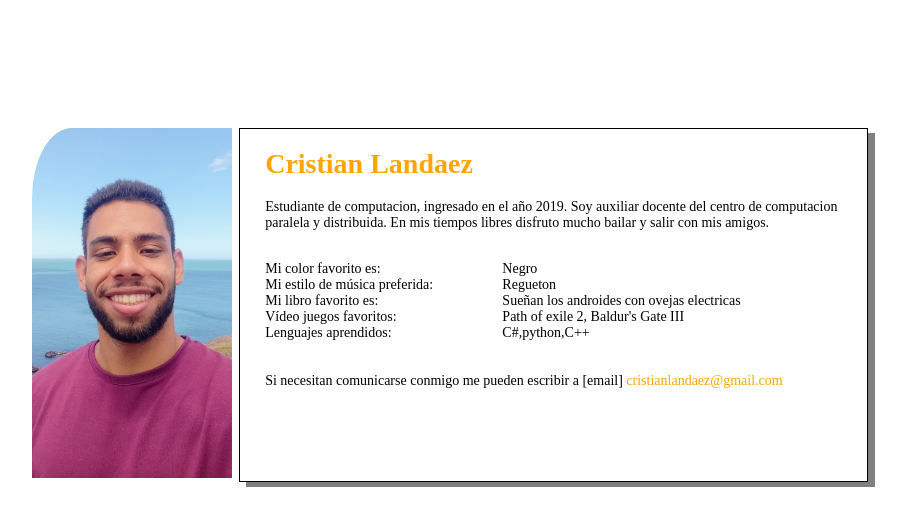
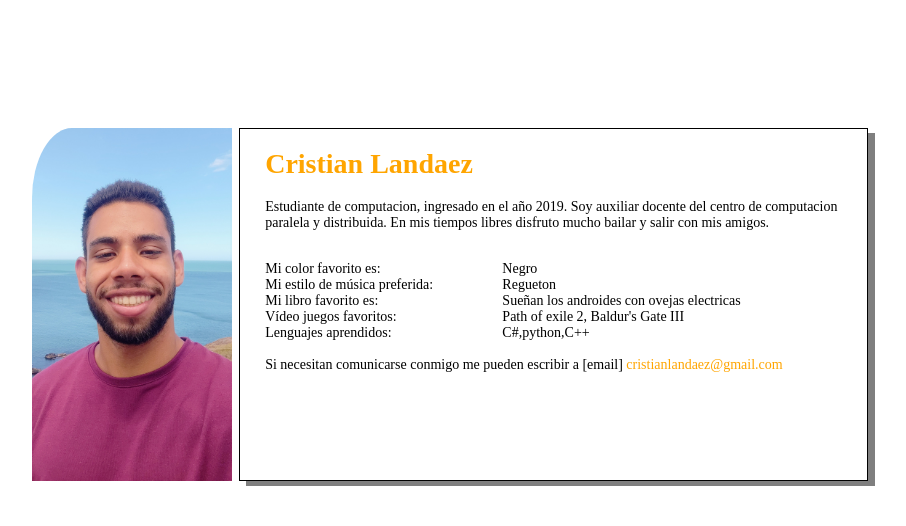
Before and after one commit to caraplana1/ATI-Laboratorio1, a plain HTML site: page perfil.html in a window 1280 px wide. Shown: the whole page, without its empty margins (190-1096 px from the left). Drawn offline with Linux system fonts and the light colour scheme.

Commit message:
cambio de estilos

```diff
--- a/css/style.css
+++ b/css/style.css
@@ -107,7 +107,7 @@ nav> ul> li> p{
 	display: flex;
 	justify-content: center;
 	flex-wrap: wrap;
-	padding: 10% 0%;
+	margin: 10% 0%;
 }
 
 .round-img {
@@ -201,6 +201,6 @@ a:focus{
 
 	.round-img{
 		width: 200px;
-		height: 350px;
+		height: 100%;
 	}
 }
```
Also changed, not shown: perfil.html (+0 -1 lines).
